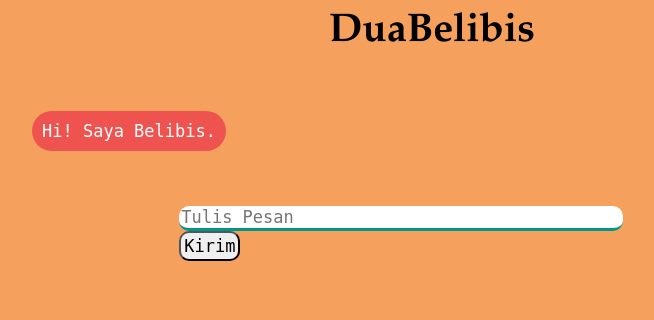
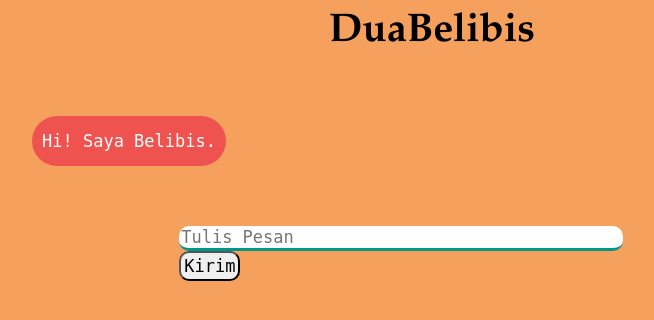
Before and after one commit to bddd-bags/project-orbit-chatbot, a Flask app: page / in a window 1280 px wide. Shown: the top 320 px of the page, without its empty margins (208-862 px from the left). Run offline with Flask 2, Linux system fonts and the light colour scheme; parts of the project's set-up code (start-up, migrations or seed data) failed here and were passed over; some libraries are stand-ins or nearby versions.

Commit message:
update css

```diff
--- a/frontend/static/style.css
+++ b/frontend/static/style.css
@@ -1,6 +1,7 @@
 body {
     font-family: Garamond;
     background: #f5a05c;
+    max-width: 1500px;
 }
 
 h1 {
@@ -60,6 +61,8 @@ h3 {
     background-color: #009688;
     padding: 10px;
     border-radius: 25px;
+    display: inline-block;
+    max-width: 450px;
 }
 
 .botText {
@@ -74,4 +77,6 @@ h3 {
     background-color: #EF5350;
     padding: 10px;
     border-radius: 25px;
+    display: inline-block;
+    max-width: 100%;
 }
```
